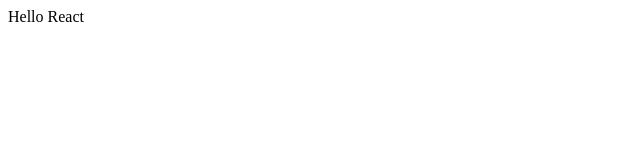
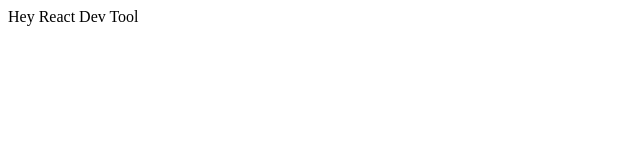
Before and after one commit to RohollhSH/BitfumesReactTutorial, a React (Create React App) app: page / in a window 1280 px wide. Shown: the top 160 px of the page, without its empty margins (0-640 px from the left). Built offline with nearby package versions, Linux system fonts and the light colour scheme.

Commit message:
12 ReactJS basics Hey React Dev Tool https://youtu.be/PmyU5N8AKVo

```diff
--- a/src/App.js
+++ b/src/App.js
@@ -1,6 +1,6 @@
 import React from "react";
 
-class App extends React.Component{
+/*class App extends React.Component{
     constructor(props) {
         super(props);
         this.state = { title:"Hello React" };
@@ -11,10 +11,10 @@
             <div>{ this.state.title }</div>
         )
     }
+}*/
+
+function App({title}){
+    return <div>{title}</div>;
 }
 
-/*function App(){
-    return <div>Hello React</div>;
-}*/
-
 export default App;
--- a/src/index.js
+++ b/src/index.js
@@ -2,4 +2,4 @@
 import ReactDOM from "react-dom";
 import App from "./App";
 
-ReactDOM.render(<App />, document.getElementById('root'));
+ReactDOM.render(<App title="Hey React Dev Tool"/>, document.getElementById('root'));
```
